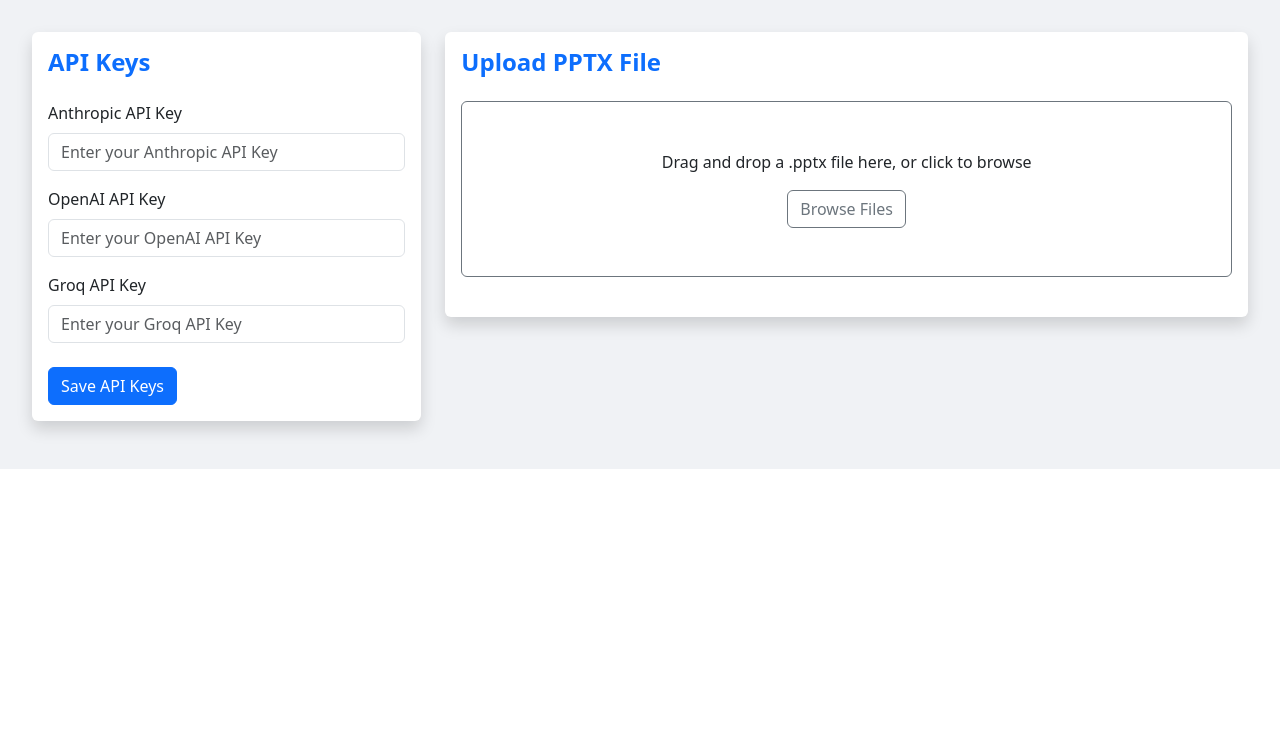
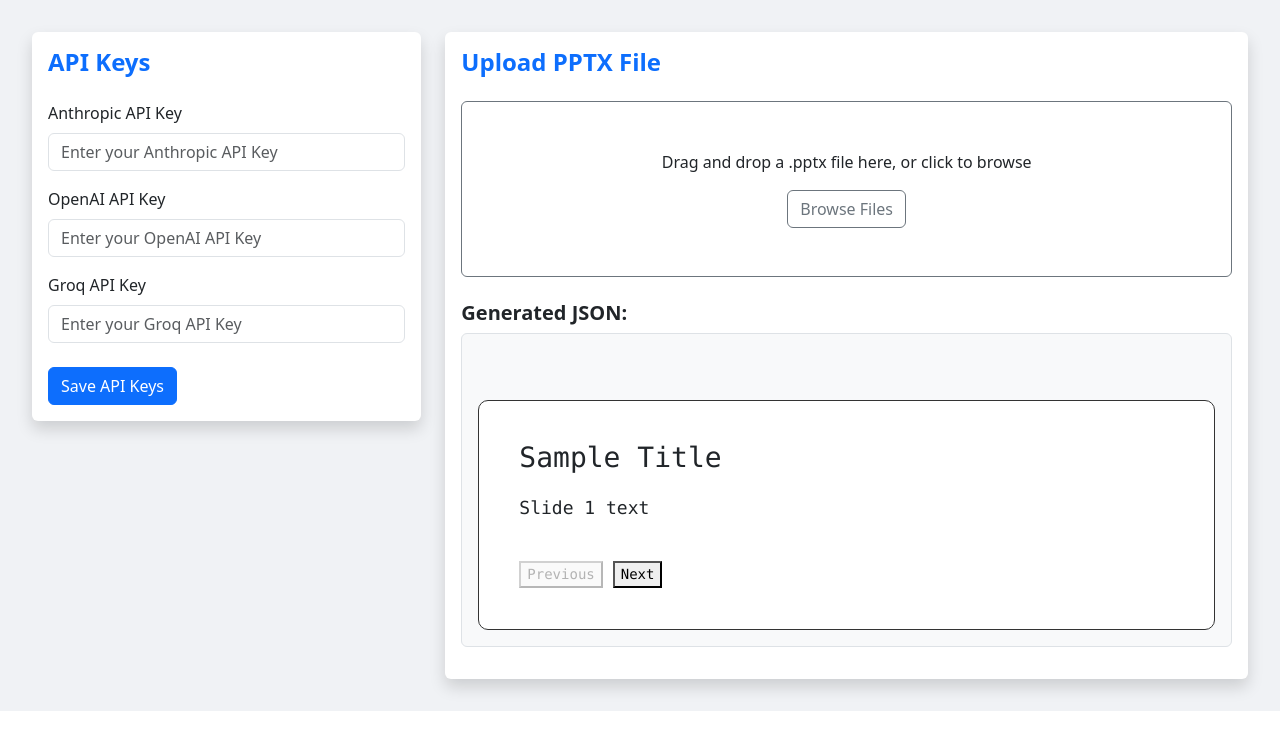
Before and after one commit to salonicentric/ai-ppt-json-converter, a React (Create React App) app: page / in a window 1280 px wide. Shown: the top 750 px of the page. Built offline with nearby package versions, Linux system fonts and the light colour scheme.

Commit message:
json data display added.

```diff
--- a/src/App.js
+++ b/src/App.js
@@ -32,9 +32,14 @@ function App() {
       return;
     }
     const dummyJson = {
-      fileName: pptxFile.name,
-      text: "Example text extracted from slides",
-      input: inputValue,
+      title: "Sample Title",
+      content: "This is a sample content extracted from the PPTX file.",
+      slides: [
+        { slideNumber: 1, text: "Slide 1 text" },
+        { slideNumber: 2, text: "Slide 2 text" },
+        { slideNumber: 3, text: "Slide 3 text" },
+        { slideNumber: 4, text: "Slide 4 text" }
+      ]
     };
     setJsonOutput(dummyJson);
   };
--- a/src/components/PptxUploader.jsx
+++ b/src/components/PptxUploader.jsx
@@ -1,4 +1,4 @@
-import React from 'react';
+import React, { useState } from 'react';
 import { Card, Form, Button } from 'react-bootstrap';
 import { useDropzone } from 'react-dropzone';
 
@@ -18,6 +18,57 @@ export const PptxUploader = ({
     onDrop,
     accept: '.pptx',
   });
+
+  const data = {
+    title: "Sample Title",
+    content: "This is a sample content extracted from the PPTX file.",
+    slides: [
+      { slideNumber: 1, text: "Slide 1 text", title: "Sample Title" },
+      { slideNumber: 2, text: "Slide 2 text", title: "Sample Title" },
+      { slideNumber: 3, text: "Slide 3 text", title: "Sample Title" },
+      { slideNumber: 4, text: "Slide 4 text", title: "Sample Title" }
+    ]
+  };
+
+  const [currentIndex, setCurrentIndex] = useState(0);
+
+  const nextSlide = () => {
+    if (currentIndex < slideData.length - 1) setCurrentIndex(currentIndex + 1);
+  };
+
+  const prevSlide = () => {
+    if (currentIndex > 0) setCurrentIndex(currentIndex - 1);
+  };
+  const slideData = data.slides || [];
+  const slide = slideData[currentIndex];
+
+  const jsonData = JSON.stringify(data, null, 2);
+
+  const displayJsonAsSlides = () => {
+    return (
+      <div style={{
+        width: '100%',
+        height: '230px',
+        border: '1px solid #333',
+        margin: 'auto',
+        marginTop: '50px',
+        padding: '40px',
+        borderRadius: '10px',
+        background: 'white'
+      }}>
+        <h2 style={{ fontSize: '28px' }}>{slide.title}</h2>
+        <p style={{ fontSize: '18px', marginTop: '20px' }}>{slide.text}</p>
+        <div style={{ marginTop: '40px' }}>
+          <button onClick={prevSlide} disabled={currentIndex === 0} style={{ marginRight: '10px' }}>
+            Previous
+          </button>
+          <button onClick={nextSlide} disabled={currentIndex === slideData.length - 1}>
+            Next
+          </button>
+        </div>
+      </div>
+    );
+  }
 
   return (
     <Card className="shadow border-0">
@@ -59,11 +110,11 @@ export const PptxUploader = ({
           </Form>
         )}
 
-        {jsonOutput && (
+        {data && (
           <div className="mt-4">
             <h5 className="fw-bold">Generated JSON:</h5>
-            <pre className="bg-light p-3 rounded border" style={{ maxHeight: '300px', overflowY: 'auto' }}>
-              {JSON.stringify(jsonOutput, null, 2)}
+            <pre className="bg-light p-3 rounded border" style={{ maxHeight: '350px', overflowY: 'auto' }}>
+              {displayJsonAsSlides()}
             </pre>
           </div>
         )}
```
